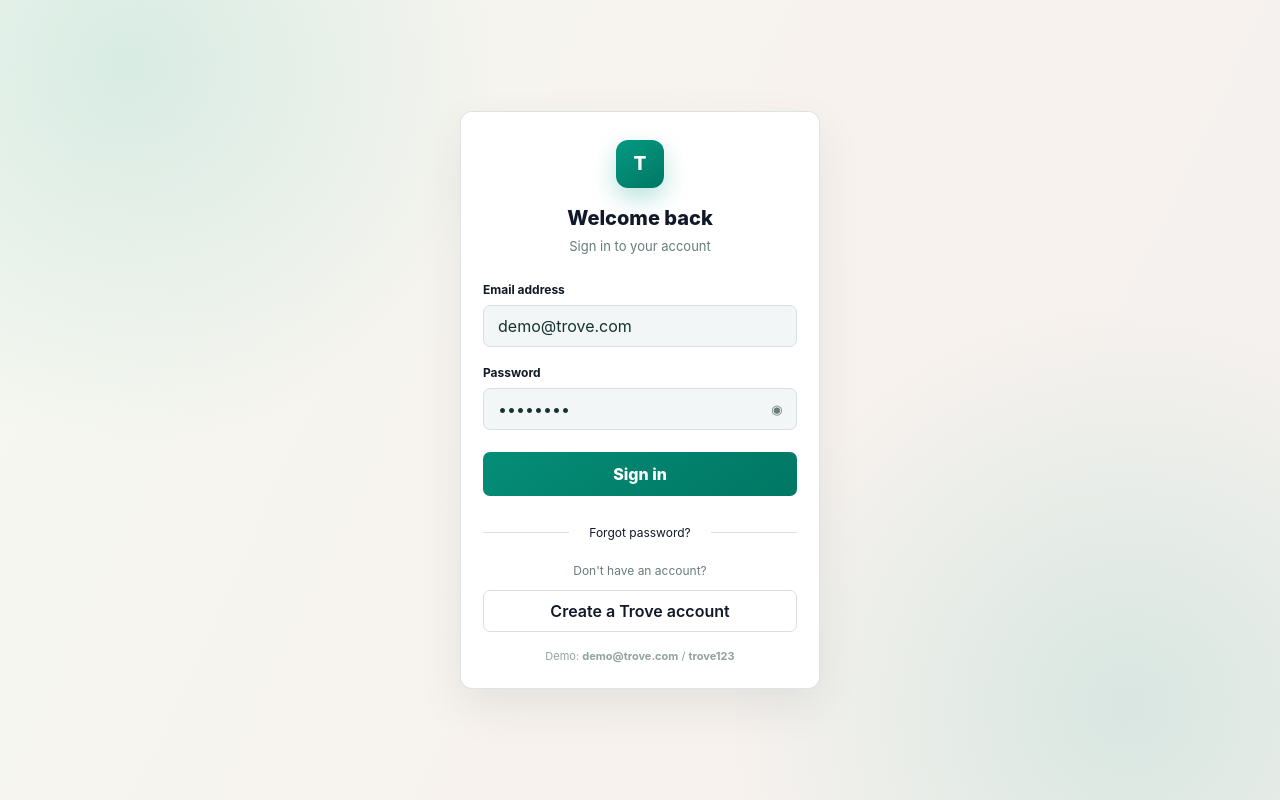
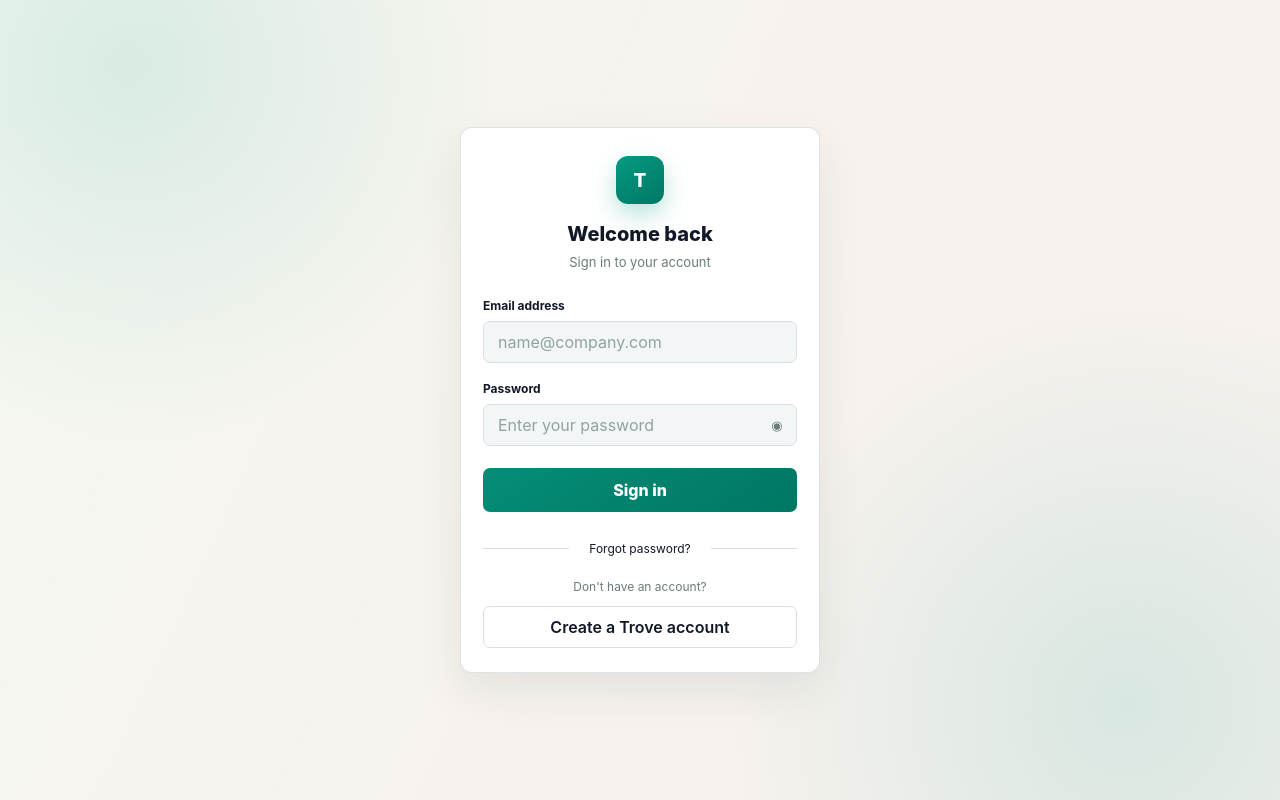
Before and after one commit to wbizmo/trove-portfolio-dashboard, a React (Vite) app: page / in a window 1280 px wide. Built offline with nearby package versions, Linux system fonts and the light colour scheme.

Commit message:
fix: remove hardcoded demo login credentials

```diff
--- a/src/features/auth/LoginPage.tsx
+++ b/src/features/auth/LoginPage.tsx
@@ -3,13 +3,9 @@
 import { useAuth } from "../../context/useAuth";
 import styles from "./LoginPage.module.css";
 
-const DEMO_EMAIL = "demo@trove.com";
-const DEMO_PASSWORD = "trove123";
-
 type LoginErrors = {
   email?: string;
   password?: string;
-  form?: string;
 };
 
 function isValidEmail(email: string) {
@@ -19,8 +15,8 @@
 export function LoginPage() {
   const { login } = useAuth();
 
-  const [email, setEmail] = useState(DEMO_EMAIL);
-  const [password, setPassword] = useState(DEMO_PASSWORD);
+  const [email, setEmail] = useState("");
+  const [password, setPassword] = useState("");
   const [showPassword, setShowPassword] = useState(false);
   const [errors, setErrors] = useState<LoginErrors>({});
   const [isSubmitting, setIsSubmitting] = useState(false);
@@ -39,14 +35,6 @@
       nextErrors.password = "Password is required.";
     } else if (password.length < 6) {
       nextErrors.password = "Password must be at least 6 characters.";
-    }
-
-    if (
-      cleanEmail &&
-      password &&
-      (cleanEmail !== DEMO_EMAIL || password !== DEMO_PASSWORD)
-    ) {
-      nextErrors.form = "Use the demo credentials provided below.";
     }
 
     setErrors(nextErrors);
@@ -108,12 +96,8 @@
                 ◉
               </button>
             </span>
-            {errors.password ? (
-              <span className={styles.error}>{errors.password}</span>
-            ) : null}
+            {errors.password ? <span className={styles.error}>{errors.password}</span> : null}
           </label>
-
-          {errors.form ? <p className={styles.error}>{errors.form}</p> : null}
 
           <button className={styles.button} type="submit" disabled={isSubmitting}>
             {isSubmitting ? "Signing in..." : "Sign in"}
@@ -133,10 +117,6 @@
         <button className={styles.secondaryButton} type="button">
           Create a Trove account
         </button>
-
-        <p className={styles.demo}>
-          Demo: <strong>{DEMO_EMAIL}</strong> / <strong>{DEMO_PASSWORD}</strong>
-        </p>
       </section>
     </main>
   );
```
